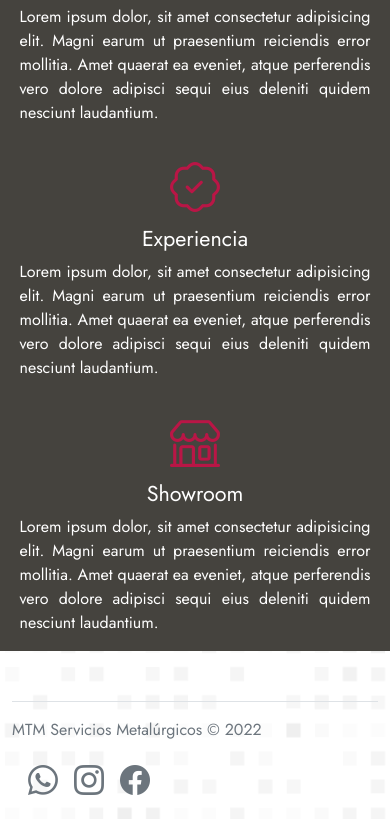
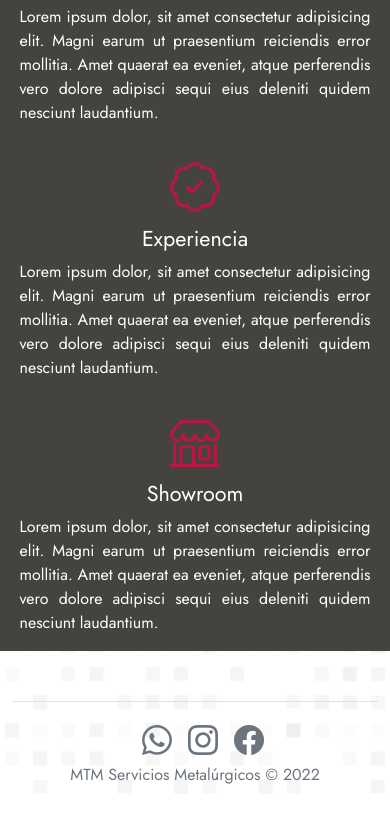
Before and after one commit to exemorelli/proyecto-coder-MTM-bootstrap, a website: page index.html in a window 390 px wide. Shown: the part 3982-4801 px from the top of the page. Drawn offline with nearby package versions, Linux system fonts and the light colour scheme.

Commit message:
footer responsive

```diff
--- a/index.html
+++ b/index.html
@@ -203,12 +203,12 @@
 
     <!-- Comienzo del footer -->
     <footer class="container">
-        <div class="d-flex flex-wrap justify-content-between align-items-center py-3 mt-4 border-top">
-            <div class="col-md-4 d-flex align-items-center">
-                <span class="mb-3 mb-md-0 text-muted">MTM Servicios Metalúrgicos © 2022</span>
+        <div class="footer d-flex flex-wrap justify-content-between align-items-center py-3 mt-4 border-top">
+            <div class="col-md-5 d-flex align-items-center align-content-center">
+                <span class="text-muted">MTM Servicios Metalúrgicos © 2022</span>
             </div>
 
-            <ul class="nav col-md-4 justify-content-end list-unstyled d-flex">
+            <ul class="footer__social nav col-md-4 justify-content-center list-unstyled d-flex">
                 <li class="ms-3"><a class="text-muted" target="_blank" href="https://wa.me/message/74HYG4K5BCL4D1"><i
                             class="bi bi-whatsapp social-icons"></i></a></li>
                 <li class="ms-3"><a class="text-muted" target="_blank"
```
Also changed, not shown: pages/contacto.html (+4 -4 lines), pages/productos.html (+4 -4 lines), pages/servicios.html (+4 -4 lines).
